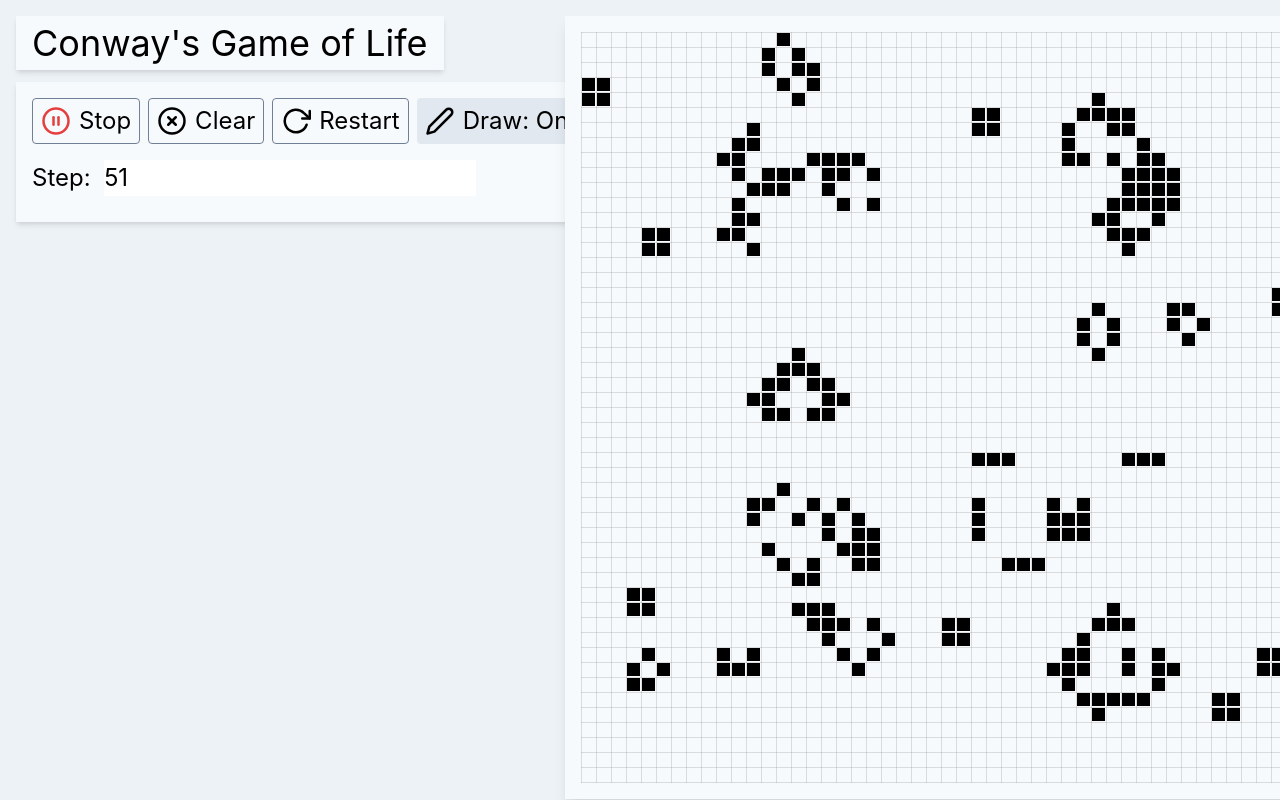
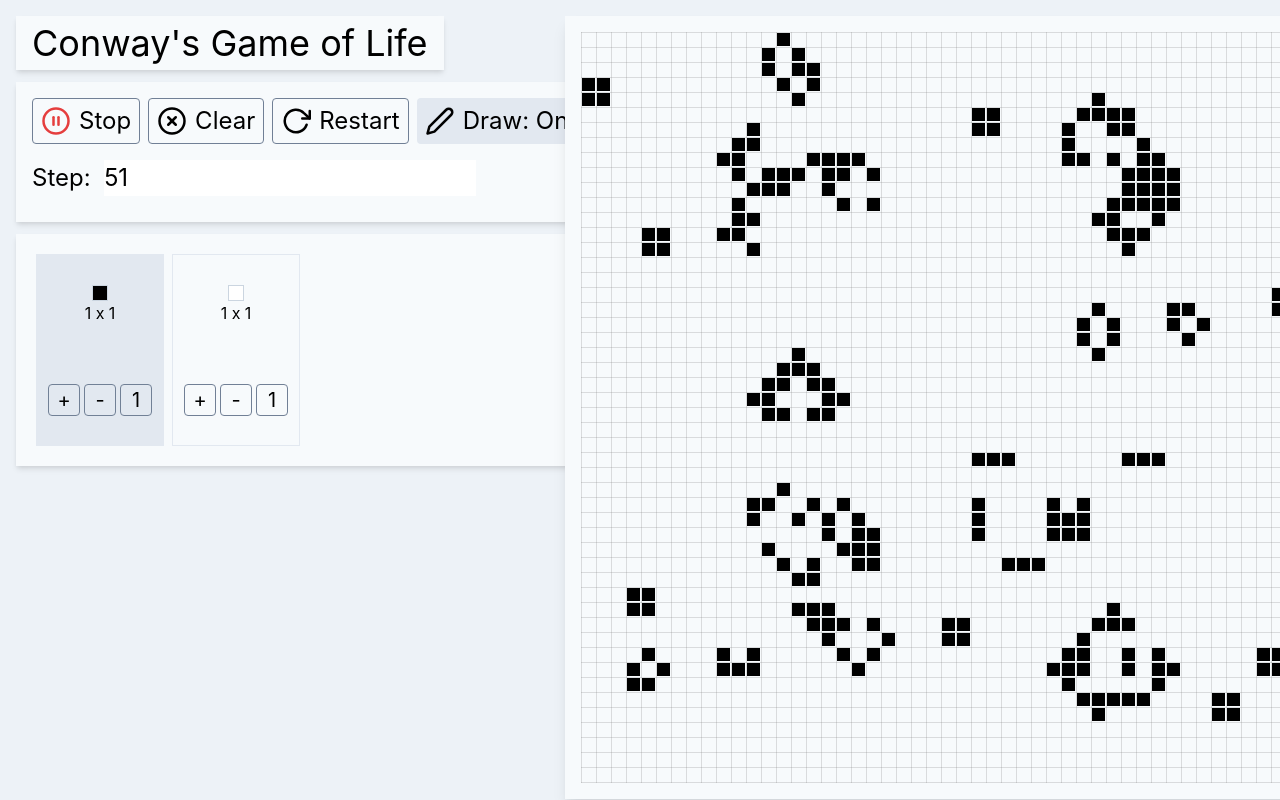
Before and after one commit to daltojohnso/conway, a React (Create React App) app: page / in a window 1280 px wide. Shown: the top 800 px of the page. Built offline with nearby package versions, Linux system fonts and the light colour scheme; the HTML template or start-up script is replaced by a standard one.

Commit message:
expand on clicking to kill/revive cells

```diff
--- a/src/App.js
+++ b/src/App.js
@@ -1,6 +1,7 @@
 import React, { useState, useEffect, useCallback} from "react";
 import Config from "./Config";
-import { CanvasGrid } from "./Grid";
+import CanvasGrid from "./Grid";
+import Catalogue from './Catalogue';
 
 let size = 50;
 const initialMatrix = buildRandomMatrix(size);
@@ -11,6 +12,7 @@ function App() {
   const [stopped, setStopped] = useState(false);
   const [isDrawing, setIsDrawing] = useState(true);
   const [dead, setDead] = useState(false);
+  const [pattern, setPattern] = useState([[1]]);
 
   useEffect(() => {
     const interval = setInterval(() => {
@@ -53,12 +55,15 @@ function App() {
             break;
       }
   }, [dead]);
-
-  const onFlip = useCallback((i, j) => {
-      const [m, isDead] = buildNextMatrix(matrix, flip(i, j))
+  const onGridClick = useCallback((xy, pattern) => {
+      const [m, isDead] = buildNextMatrix(matrix, buildPattern(xy, pattern))
       setMatrix(m);
       setDead(isDead);
   }, [matrix]);
+
+  const onCatalogueClick = useCallback(({pattern}) => {
+      setPattern(pattern);
+  }, []);
 
   return (
     <main className="p-4 w-screen h-screen grid grid-cols-2 gap-4 bg-gray-200">
@@ -66,14 +71,22 @@ function App() {
             <h1 className="inline-block px-4 mb-3 text-4xl bg-gray-100 shadow-md">
                 Conway's Game of Life
             </h1>
-            <div className="bg-gray-100 shadow-md  ">
-                <Config  config={{ stepCount, stopped, isDrawing }} onChange={onConfigChange} />
+            <div className="bg-gray-100 shadow-md mb-3">
+                <Config config={{ stepCount, stopped, isDrawing }} onChange={onConfigChange} />
+            </div>
+            <div className="bg-gray-100 shadow-md">
+                <Catalogue onClick={onCatalogueClick} />
             </div>
         </div>
         <div className="flex flex-col justify-center items-center">
-            <div style={{minWidth: 750}} className="p-4 bg-gray-100 shadow-lg">
-                <CanvasGrid matrix={matrix} flip={onFlip} size={15} isDrawing={isDrawing} />
-            </div>
+             <div style={{minWidth: 750}} className="p-4 bg-gray-100 shadow-lg">
+                  <CanvasGrid
+                      matrix={matrix}
+                      pattern={pattern}
+                      onClick={onGridClick}
+                      size={15}
+                      isDrawing={isDrawing} />
+             </div>
         </div>
     </main>
   );
@@ -110,6 +123,24 @@ function flip (i, j) {
         } else {
              return matrix[x][y];
         }
+    }
+}
+
+function buildPattern ([i, j], pattern) {
+    return (x, y, matrix) => {
+        if (i === x && j === y) {
+            pattern.forEach((row, iP) => {
+                const ix = iP + x;
+                row.forEach((state, jP) => {
+                    const jy = jP + y;
+                    if (matrix[ix] != null && matrix[jy] != null) {
+                        matrix[ix][jy] = state;
+                    }
+                });
+            });
+        }
+
+        return matrix[x][y];
     }
 }
 
--- /dev/null
+++ b/src/Catalogue.js
@@ -0,0 +1,81 @@
+import React, {useState, useCallback} from 'react';
+import classnames from 'classnames';
+
+const Catalogue = ({onClick}) => {
+    const [blackSquare, setBlackSquare] = useState(1);
+    const [whiteSquare, setWhiteSquare] = useState(1);
+    const [selected, setSelected] = useState(1);
+
+    const onCardClick = useCallback(e => {
+        const cardNum = Number(e.currentTarget.dataset.card);
+        setSelected(cardNum);
+        switch (cardNum) {
+            case 1:
+                onClick({pattern: buildSquare(true, blackSquare)});
+                break;
+            case 2:
+                onClick({pattern: buildSquare(false, whiteSquare)});
+                break
+            default:
+                break;
+        }
+    }, [blackSquare, onClick, whiteSquare]);
+
+    const incrBlackSquare = useCallback(e => {
+        e.stopPropagation();
+        const incrAmount = Number(e.target.dataset.incr);
+        const size = (blackSquare + incrAmount) || 1;
+        setBlackSquare(size);
+        onClick({
+            pattern: buildSquare(true, size)
+        });
+        setSelected(1);
+    }, [blackSquare, onClick]);
+
+    const incrWhiteSquare = useCallback(e => {
+        e.stopPropagation();
+        const incrAmount = Number(e.target.dataset.incr);
+        const size = (whiteSquare + incrAmount) || 1;
+        setWhiteSquare(size);
+        onClick({
+            pattern: buildSquare(false, size)
+        });
+        setSelected(2);
+    }, [onClick, whiteSquare]);
+
+    return <div className="p-4 inline-flex flex-wrap">
+        <div onClick={onCardClick} data-card="1" className={classnames({'bg-gray-300': selected === 1}, 'relative h-48 w-32 m-1 cursor-pointer hover:bg-gray-400 hover:border-0 flex flex-col justify-around items-center w-24 h-20 border border-gray-300')}>
+            <div className="flex flex-col items-center">
+                <div className="h-4 w-4 bg-black border border-gray-400"></div>
+                {`${blackSquare} x ${blackSquare}`}
+            </div>
+            <div className="inline-flex">
+                <button className="w-8 mr-1 text-xl bg-transparent hover:bg-gray-600 hover:text-white px-2 border border-gray-600 hover:border-transparent rounded" data-incr="1" onClick={incrBlackSquare}>+</button>
+                <button className="w-8 mr-1 text-xl bg-transparent hover:bg-gray-600 hover:text-white px-2 border border-gray-600 hover:border-transparent rounded" data-incr="-1" onClick={incrBlackSquare}>-</button>
+                <button className="w-8 text-xl bg-transparent hover:bg-gray-600 hover:text-white px-2 border border-gray-600 hover:border-transparent rounded" data-incr={-blackSquare + 1} onClick={incrBlackSquare}>1</button>
+            </div>
+        </div>
+        <div onClick={onCardClick} data-card="2" className={classnames({'bg-gray-300': selected === 2}, 'relative h-48 w-32 m-1 cursor-pointer hover:bg-gray-400 hover:border-0 flex flex-col justify-around items-center w-24 h-20 border border-gray-300')}>
+            <div className="flex flex-col items-center">
+                <div className="h-4 w-4 bg-white border border-gray-400"></div>
+                {`${whiteSquare} x ${whiteSquare}`}
+            </div>
+            <div className="inline-flex">
+                <button className="w-8 mr-1 text-xl bg-transparent hover:bg-gray-600 hover:text-white px-2 border border-gray-600 hover:border-transparent rounded" data-incr="1" onClick={incrWhiteSquare}>+</button>
+                <button className="w-8 mr-1 text-xl bg-transparent hover:bg-gray-600 hover:text-white px-2 border border-gray-600 hover:border-transparent rounded" data-incr="-1" onClick={incrWhiteSquare}>-</button>
+                <button className="w-8 text-xl bg-transparent hover:bg-gray-600 hover:text-white px-2 border border-gray-600 hover:border-transparent rounded" data-incr={-whiteSquare + 1} onClick={incrWhiteSquare}>1</button>
+            </div>
+        </div>
+    </div>
+}
+
+export default Catalogue;
+
+function buildSquare (alive, n) {
+    const sq = new Array(n).fill([]);
+    sq.forEach(row => {
+        row.length = n;
+        row.fill(alive);
+    });
+    return sq;
+}
--- a/src/Cell.js
+++ /dev/null
@@ -1,10 +0,0 @@
-import React from 'react';
-import classnames from 'classnames';
-
-const Cell = ({alive}) => {
-  return <div
-    style={{height: '10px', width: '10px'}}
-    className={classnames('border border-black border-1', {'bg-black': alive})} />
-};
-
-export default Cell;
--- a/src/Config.js
+++ b/src/Config.js
@@ -28,7 +28,7 @@ const Config = ({
 
     return (
         <div className="grid grid-cols-1 grid-rows-2 gap-4 p-4">
-            <div className="inline-flex">
+            <div className="inline-flex flex-wrap">
                 <button onClick={onStopStart} className="mr-2 inline-flex justify-center items-center text-2xl bg-transparent hover:bg-gray-300 py-1 px-2 border border-gray-600 hover:border-transparent rounded">
                     {stopped ? [
                         <FiPlayCircle className="mr-2 text-3xl text-green-600" key="FiPlayCircle"/>,
```
Also changed, not shown: src/Grid.js (+48 -23 lines).
